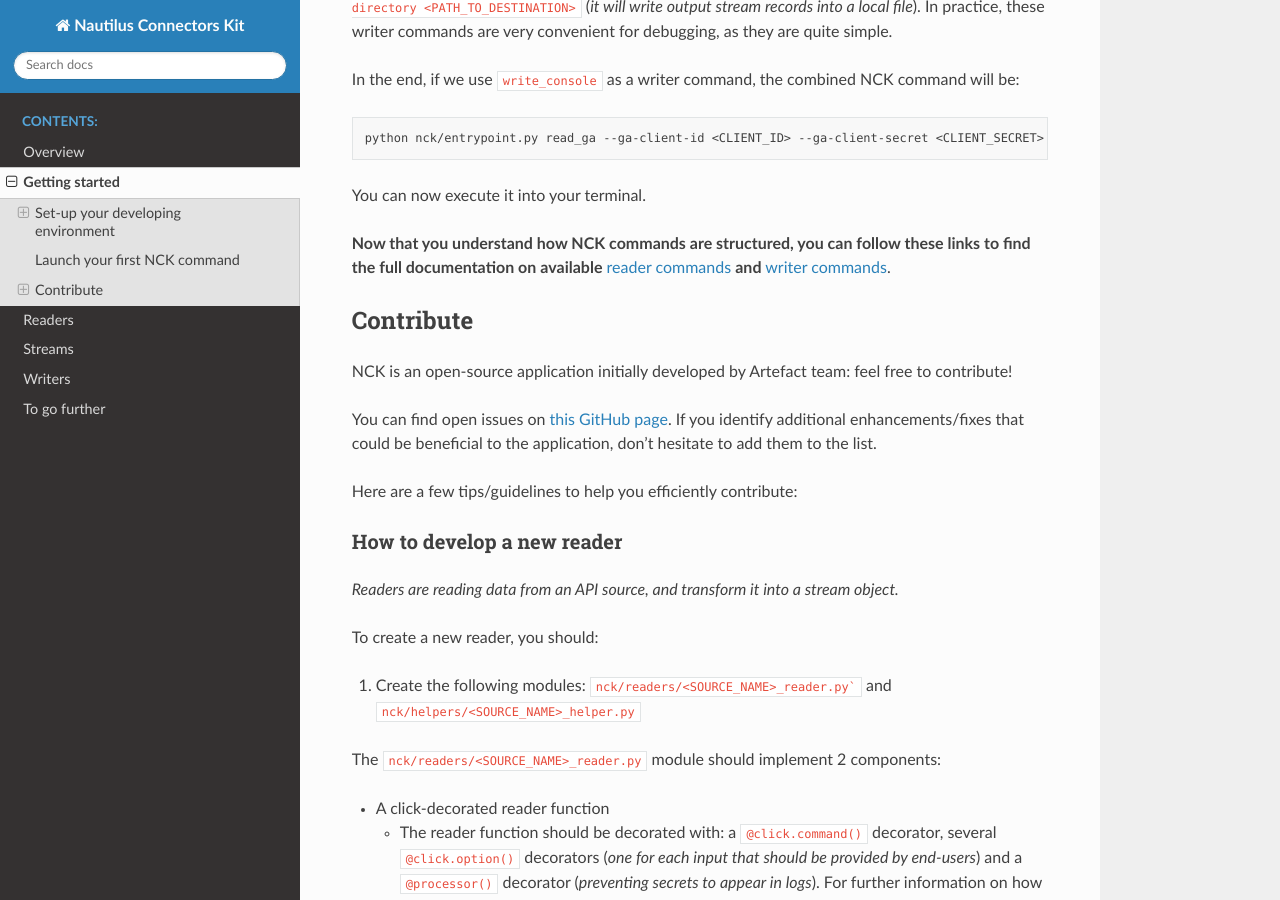
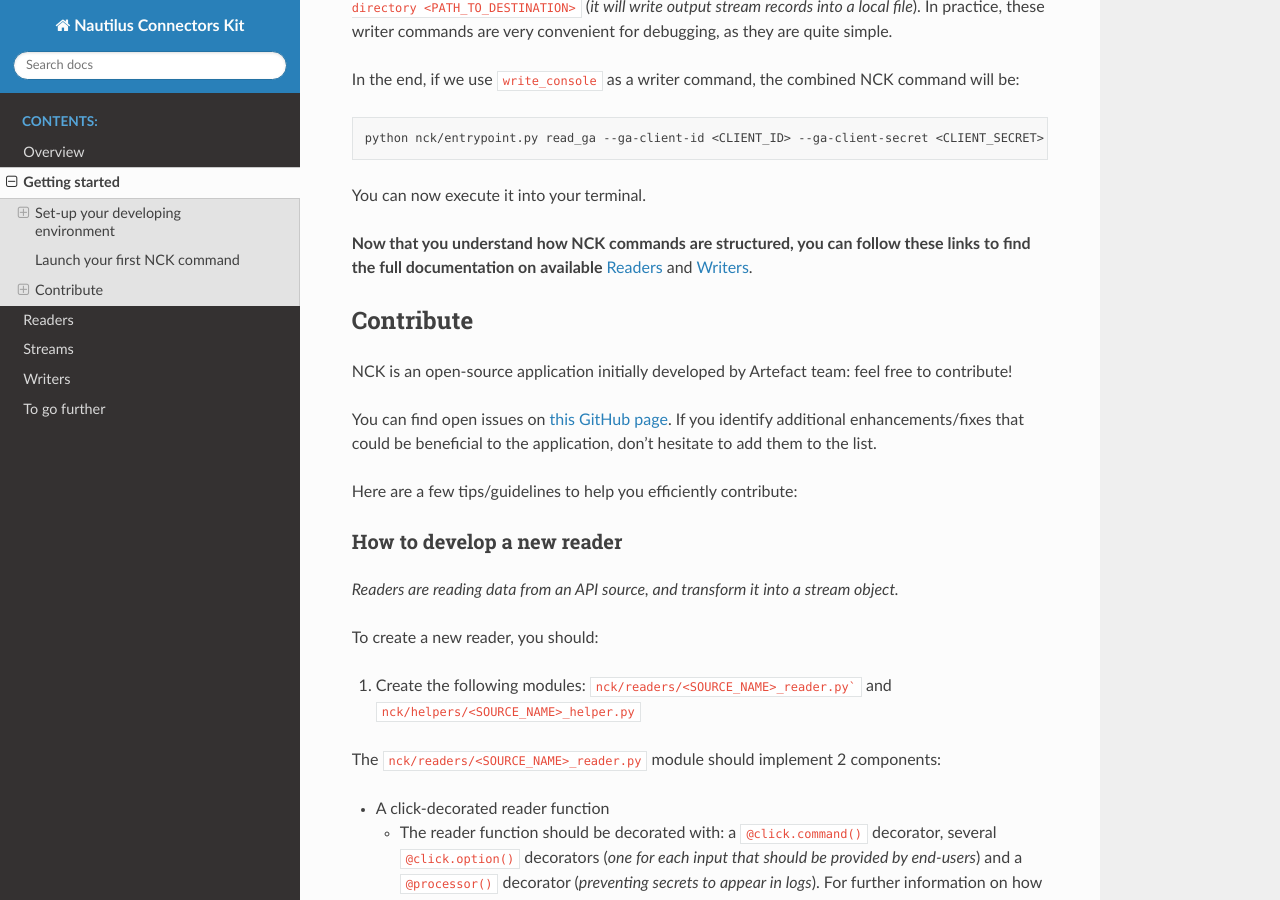
Before and after one commit to artefactory/artefactory-connectors-kit, a Sphinx documentation site: the page built from docs/source/getting_started.rst, in a window 1280 px wide and 900 px high, scrolled down 3131 px. Built offline with Sphinx 7.4.7 and the Read the Docs theme 2.0.0, drawn with Linux system fonts in a browser that asks for light colours.

Commit message:
doc: add internal links

```diff
--- a/docs/source/getting_started.rst
+++ b/docs/source/getting_started.rst
@@ -149,7 +149,7 @@ In the end, if we use ``write_console`` as a writer command, the combined NCK co
 
 You can now execute it into your terminal.
 
-**Now that you understand how NCK commands are structured, you can follow these links to find the full documentation on available** `reader commands <https://github.com/artefactory/nautilus-connectors-kit/tree/dev/nck/readers>`__ **and** `writer commands <https://github.com/artefactory/nautilus-connectors-kit/tree/dev/nck/writers>`__.
+**Now that you understand how NCK commands are structured, you can follow these links to find the full documentation on available** :ref:`readers:Readers` and :ref:`writers:Writers`.
 
 ==========
 Contribute
```
